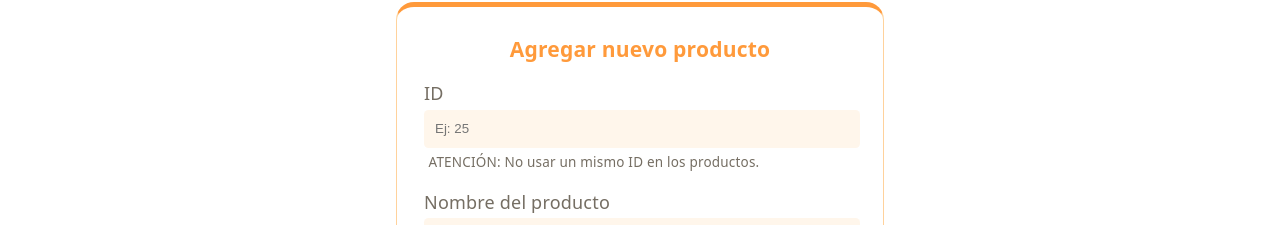
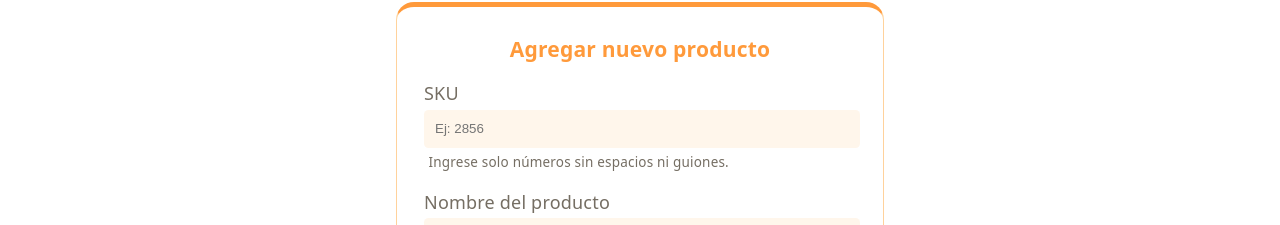
Before and after one commit to pixelpando/ginima-chocolates, a React (Vite) app: page /gestion in a window 1280 px wide. Shown: the part 228-453 px from the top of the page. Built offline with nearby package versions, Linux system fonts and the light colour scheme; no server answers; the database is empty.

Commit message:
Diferenciación entre id, idFirestore y sku

```diff
--- a/src/App.jsx
+++ b/src/App.jsx
@@ -13,7 +13,7 @@ function App() {
       <Route element={<Layout />}>
         <Route path='/' element={<Inicio />} />
         <Route path='/productos' element={<Productos />} />
-        <Route path='/productos/:id' element={<ItemDetalle />} />
+        <Route path='/productos/:sku' element={<ItemDetalle />} />
         <Route path='/gestion' element={<GestionProductos />} />
         <Route path='/cart' element={<Cart />} />
       </Route>
--- a/src/components/FormularioProducto/FormularioProducto.jsx
+++ b/src/components/FormularioProducto/FormularioProducto.jsx
@@ -15,17 +15,23 @@ function FormularioProducto({
                 {modoEdicion ? "Editar Producto" : "Agregar nuevo producto"}
             </h3>
             <div>
-                <label>ID</label>
+                <label>SKU</label>
                 <input
-                    type="number"
-                    placeholder="Ej: 25"
-                    name="id"
-                    min="1"
-                    value={datosForm.id}
+                    type="text"
+                    inputMode="numeric"
+                    pattern="[0-9]+"
+                    placeholder="Ej: 2856"
+                    name="sku"
+                    value={datosForm.sku || ''}
                     onChange={manejarCambio}
                     required
+                    disabled={modoEdicion}
                 />
-                <small>ATENCIÓN: No usar un mismo ID en los productos.</small>
+                {modoEdicion ? (
+                    <small>El SKU no se puede modificar porque identifica al producto en la URL.</small>
+                ) : (
+                    <small>Ingrese solo números sin espacios ni guiones.</small>
+                )}
             </div>
             <div>
                 <label>Nombre del producto</label>
@@ -66,6 +72,7 @@ function FormularioProducto({
                     type="number"
                     placeholder="Ej: 15000"
                     name="precio"
+                    min="0"
                     value={datosForm.precio}
                     onChange={manejarCambio}
                     required
--- a/src/components/GestionProductos/GestionProductos.jsx
+++ b/src/components/GestionProductos/GestionProductos.jsx
@@ -8,7 +8,7 @@ const GestionProductos = () => {
     const [productos, setProductos] = useState([])
 
     const estadoInicialForm = {
-        id: '',
+        sku: '',
         nombre: '',
         categoria: '',
         precio: '',
@@ -19,15 +19,18 @@ const GestionProductos = () => {
     }
 
     const [datosForm, setDatosForm] = useState(estadoInicialForm)
+
     const [imagenFile, setImagenFile] = useState(null)
+
     const [loading, setLoading] = useState(null)
+
     const [productoAEditar, setProductoAEditar] = useState(null)
 
     const manejarCambio = (evento) => {
-        const { name, value, type, checked } = evento.target
+        const { name, value } = evento.target
         setDatosForm({
             ...datosForm,
-            [name]: type === 'checkbox' ? checked : value
+            [name]: value
         })
     }
 
@@ -39,7 +42,10 @@ const GestionProductos = () => {
         const productosRef = collection(db, "productos")
         const resp = await getDocs(productosRef)
         setProductos(
-            resp.docs.map((doc) => ({ ...doc.data(), idFirestore: doc.id  }))
+            resp.docs.map((doc) => ({
+                ...doc.data(),
+                id: doc.id // <-- ID Firestore
+            }))
         )
     }
 
@@ -51,15 +57,16 @@ const GestionProductos = () => {
     const handleDelete = async (id) => {
         console.log("ID para eliminar: ", id)
         const confirmacion = window.confirm("¿Está seguro de que desea eliminar este producto?")
+
         if (confirmacion) {
             try {
                 const docRef = doc(db, "productos", id)
                 await deleteDoc(docRef)
-                setProductos(productos.filter(prod => prod.idFirestore !== id))
-                alert("Producto eliminado con éxito.")
-            } catch (error){
-                console.log("Error al eliminar: ", error)
-                alert("No se pudo eliminar el producto.")
+                setProductos(productos.filter(prod => prod.id !== id))
+                alert("Producto eliminado.")
+            } catch (error) {
+                console.error("Error al eliminar el producto:", error)
+                alert("No se pudo eliminar el producto de la base de datos.")
             }
         }
     }
@@ -109,12 +116,9 @@ const GestionProductos = () => {
                 }
             }
 
-            // eslint-disable-next-line no-unused-vars
-            const { idFirestore, ...restoDatosForm } = datosForm
-
             const productoCompleto = {
-                ...restoDatosForm,
-                id: Number(datosForm.id),
+                ...datosForm,
+                sku: Number(datosForm.sku),
                 precio: Number(datosForm.precio),
                 stock: Number(datosForm.stock),
                 imagen: urlImagen
@@ -125,25 +129,23 @@ const GestionProductos = () => {
             const productosCollection = collection(db, "productos")
 
             if (productoAEditar) {
-                const docRef = doc(db, "productos", productoAEditar.idFirestore)
-                await updateDoc(docRef, productoCompleto)
+                const docRef = doc(db, "productos", productoAEditar.id)
+                // eslint-disable-next-line no-unused-vars
+                const { id, ...datosAGuardar } = productoCompleto
+                await updateDoc(docRef, datosAGuardar)
             } else {
                 await addDoc(productosCollection, productoCompleto)
             }
 
             await cargarProductos()
-
             setDatosForm(estadoInicialForm)
-
             setImagenFile(null)
-
             setProductoAEditar(null)
 
         } catch (error) {
             console.error('Error en el proceso de envío:', error)
             alert('Hubo un error al subir la imagen. Por favor, intentá de nuevo.')
         }
-
         finally {
             setLoading(false)
         }
@@ -164,8 +166,12 @@ const GestionProductos = () => {
             <h3 className={styles.h3}>Lista de Productos</h3>
             <ul className={styles.prodEdit}>
                 {productos.map((prod) => (
-                    <li key={prod.idFirestore}>
-                        <small>ID {prod.id}</small>
+                    <li key={prod.id}>
+                        {/* <small>ID {prod.id}</small> */}
+                        <div className={styles.sku}>
+                            <small>{prod.sku || 'Sin SKU'}</small>
+                            {/* <small>{prod.id}</small> */}
+                        </div>
                         <img className={styles.imagen} src={prod.imagen} alt={prod.nombre} />
                         <span>{prod.nombre}</span>
                         <span>${prod.precio}</span>
@@ -173,9 +179,9 @@ const GestionProductos = () => {
                         <button onClick={() => manejarEditar(prod)} className={styles.btnEditar}>Editar</button>
                         {/* <button onClick={() => handleDelete(prod.id)} className={styles.btnEliminar}>Eliminar</button> */}
                         <button
-                            onClick={() => handleDelete(prod.idFirestore)}
+                            onClick={() => handleDelete(prod.id)}
                             className={styles.btnEliminar}
-                            disabled={Number(prod.id) <= 12}
+                            disabled={prod.sku && Number(prod.id) <= 12}
                         >
                             Eliminar
                         </button>
--- a/src/components/Productos/Item/Item.jsx
+++ b/src/components/Productos/Item/Item.jsx
@@ -3,8 +3,8 @@ import { useState } from 'react'
 import { Link } from 'react-router-dom'
 import { useCart } from '../../../context/CartContext.jsx'
 
-export function Item({ id, nombre, precio, stock, imagen }) {
-    const producto = { id, nombre, precio, stock, imagen }
+export function Item({ sku, nombre, precio, stock, imagen, idFirestore }) {
+    const producto = { id: idFirestore || sku, sku, nombre, precio, stock, imagen }
 
     const [cantidad, setCantidad] = useState(1)
 
@@ -40,11 +40,11 @@ export function Item({ id, nombre, precio, stock, imagen }) {
             <span className={styles.favorito} onClick={marcarComoFavorito}>
                 {esFavorito ? <span className={styles.esFavorito}>★</span> : <span className={styles.noEsFavorito}>☆</span>}
             </span>
-            <img className={styles.imagen} src={imagen} alt="Duo Pistacho" />
+            <img className={styles.imagen} src={imagen} alt={nombre} />
             <h3 className={styles.nombre}>{nombre}</h3>
             <p className={styles.precio}>$ {precio}</p>
             <p className={styles.stock}>En stock: <strong>{stock}</strong></p>
-            <p className={styles.vermas}><Link className={styles.link} to={`/productos/${id}`}>Ver más info</Link></p>
+            <p className={styles.vermas}><Link className={styles.link} to={`/productos/${sku}`}>Ver más info</Link></p>
             <div>
                 <button className={styles.btn} onClick={decrementar}>-</button>
                 <span className={styles.cantidad}><strong>{cantidad}</strong></span>
--- a/src/components/Productos/ItemDetalle/ItemDetalle.jsx
+++ b/src/components/Productos/ItemDetalle/ItemDetalle.jsx
@@ -6,10 +6,10 @@ import { collection, getDocs, where, query } from 'firebase/firestore'
 import { db } from '../../../firebase/config.js'
 
 const ItemDetalle = () => {
-    const { id } = useParams()
+    const { sku } = useParams()
     const [producto, setProducto] = useState(null)
     const [esFavorito, setEsFavorito] = useState(false);
-    const [loading, setLoading] = useState(true)
+    const [error, setError] = useState(false)
 
     const marcarComoFavorito = () => {
         setEsFavorito(!esFavorito)
@@ -19,28 +19,26 @@ const ItemDetalle = () => {
     const { addToCart } = useCart()
 
     const handleAddToCart = () => {
-        if (!producto) return
         addToCart(producto, cantidad)
         alert(`Agregaste ${cantidad} unidad de ${producto.nombre} al carrito.`)
     }
 
     useEffect(() => {
-        if (!id) return
-        // eslint-disable-next-line react-hooks/set-state-in-effect
-        setLoading(true)
+        if (!sku) return
         // Para buscar por id de Firestore
         // const docRef = doc(db, "productos", id);
 
         // Para buscar por id del producto
-        const queryId = query(
+        const querySku = query(
             collection(db, "productos"),
-            where("id", "in", [id, Number(id)])
+            where("sku", "==", Number(sku))
         )
 
-        getDocs(queryId)
+        getDocs(querySku)
             .then((resp) => {
                 if (resp.empty) {
-                    console.log("No se encontró el producto")
+                    console.log("No se encontró ningún producto con el SKU:", sku)
+                    setError(true)
                     return
                 }
 
@@ -48,34 +46,40 @@ const ItemDetalle = () => {
                     ...resp.docs[0].data(),
                     idFirestore: resp.docs[0].id
                 })
+                setError(false)
             })
-            .catch((error) => {
-                console.log("Error al cargar el producto: ", error)
+            .catch((err) => {
+                console.error("Error al cargar el producto: ", err)
+                setError(true)
             })
-    }, [id])
+    }, [sku])
 
 
-    if (loading) {
-        return <p style={{ margin: '3rem', color: 'white' }}>Cargando detalle del producto...</p>
-    }
-
-    if (!producto.id) {
+    if (error) {
         return <p style={{ margin: '3rem', color: 'white' }}>Producto no encontrado.</p>
     }
 
+    if (!producto) {
+        return <p style={{ margin: '3rem', color: 'white' }}>Cargando detalle del producto...</p>
+    }
 
     return (
         <div className={styles.productoInfo}>
             <img className={styles.imagen} src={producto.imagen} alt={producto.nombre} />
             <div className={styles.infoDetalle}>
+
                 <p className={styles.volver}><Link to='/productos'><svg xmlns="http://www.w3.org/2000/svg" height="18px" viewBox="0 -960 960 960" width="18px" fill="var(--accent-comp)"><path d="m313-440 224 224-57 56-320-320 320-320 57 56-224 224h487v80H313Z" /></svg> Volver a todos los productos</Link></p>
                 <h2 className={styles.nombre}>{producto.nombre}</h2>
                 <h3 className={styles.precio}>$ {producto.precio}</h3>
+
                 <span className={styles.favorito} onClick={marcarComoFavorito}>
                     {esFavorito ? <span className={styles.esFavorito}>★</span> : <span className={styles.noEsFavorito}>☆</span>}
                     <span className={styles.favText}>Agregar a favoritos </span>
                 </span>
+
+                <small>SKU {producto.sku}</small>
                 <p className={styles.detalle}>{producto.detalle}</p>
+
                 <button className={styles.btnComprar} onClick={handleAddToCart}>Añadir producto</button>
             </div>
         </div>
--- a/src/components/Productos/ItemDetalle/ItemDetalle.module.css
+++ b/src/components/Productos/ItemDetalle/ItemDetalle.module.css
@@ -32,6 +32,9 @@
     align-items: flex-start;
     gap: 0.5rem;
     margin-block: 1rem;
+    > small {
+        color: var(--accent-border);
+    }
 }
 
 .imagen {
@@ -57,6 +60,8 @@
 }
 
 .detalle {
+    width: 100%;
+    max-width: 50ch;
     font-size: 1rem;
     line-height: 1.5;
     text-align: left;
--- a/src/components/Productos/ItemList/ItemList.jsx
+++ b/src/components/Productos/ItemList/ItemList.jsx
@@ -5,7 +5,10 @@ function ItemList({ productos }) {
     return (
         <div className={styles.flex}>
             {productos.map(prod => (
-                <Item key={prod.id} {...prod} />
+                <Item
+                    key={prod.id}
+                    {...prod}
+                />
             ))}
         </div>
     )
--- a/src/components/Productos/ItemListContainer/ItemListContainer.jsx
+++ b/src/components/Productos/ItemListContainer/ItemListContainer.jsx
@@ -18,7 +18,11 @@ function ItemListContainer({ Mensaje, Destacados }) {
             .then((resp) => {
                 setProductos(
                     resp.docs.map((doc) => {
-                        return { id: doc.id, ...doc.data() }
+                        return {
+                            id: doc.id,
+                            idFirestore: doc.id,
+                            ...doc.data()
+                        }
                     })
                 )
             })
```
Also changed, not shown: src/components/GestionProductos/GestionProductos.module.css (+23 -0 lines).
